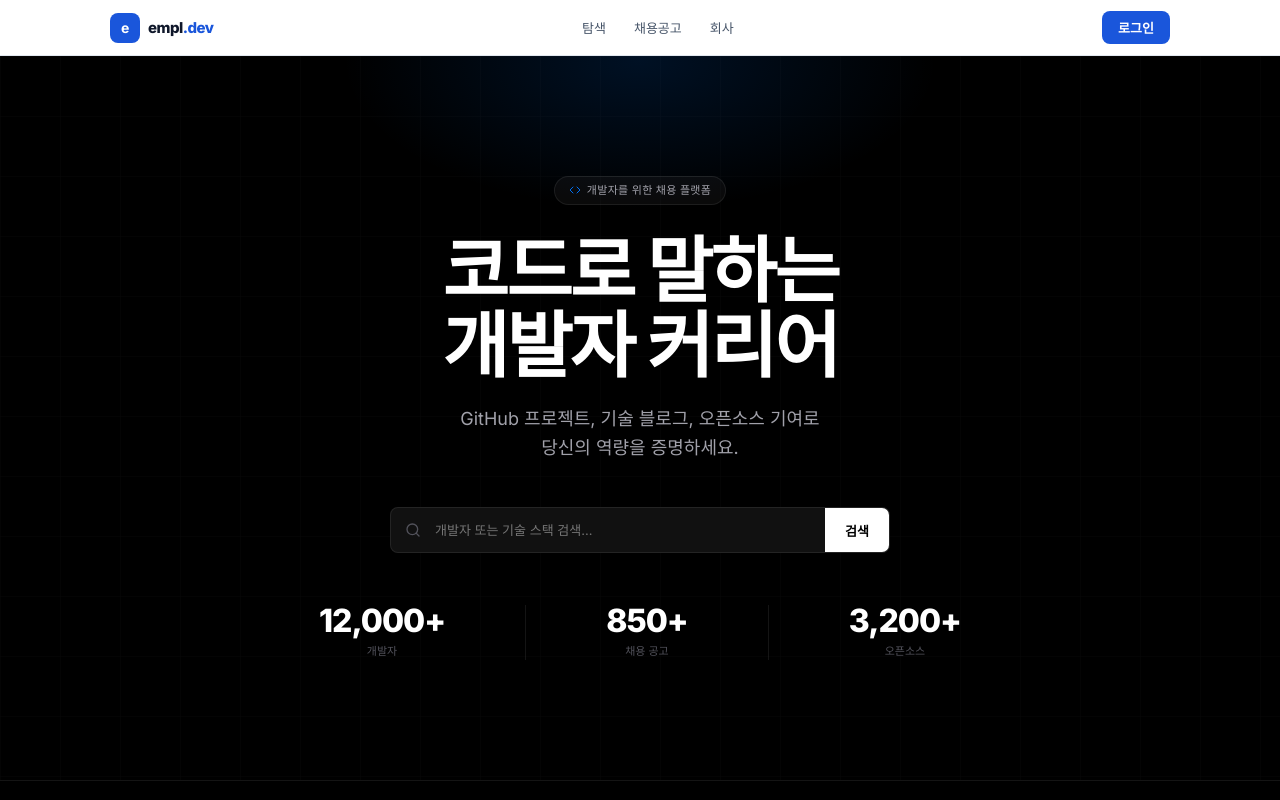
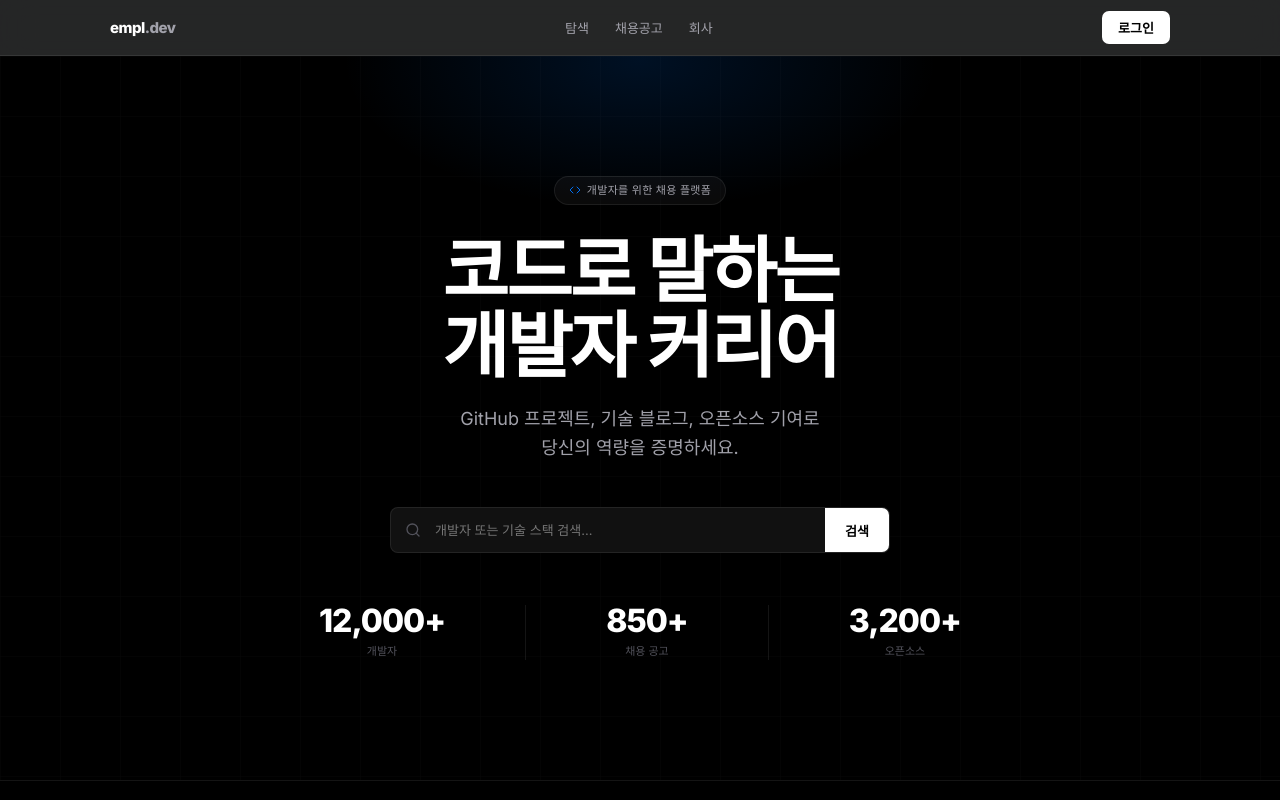
Before and after one commit to Aeru-Network/empl.dev, a React (Vite) app: page / in a window 1280 px wide. Shown: the top 800 px of the page. Built offline with nearby package versions, Linux system fonts and the light colour scheme.

Commit message:
redesign: dark navbar — black bg, plain text logo, no icon
Removes the blue square icon from the empl.dev logo mark.
Nav background becomes rgba(0,0,0,0.85) with backdrop blur,
matching the Vercel-style dark aesthetic across all pages.

https://claude.ai/code/session_017foz1CUzHaaLyHNjKTdtWy

```diff
--- a/src/components/Nav.tsx
+++ b/src/components/Nav.tsx
@@ -15,26 +15,32 @@ interface NavProps {
   onLogout?: () => void;
 }
 
+const D = {
+  bg: 'rgba(0,0,0,0.85)',
+  border: 'rgba(255,255,255,0.08)',
+  borderHover: 'rgba(255,255,255,0.2)',
+  heading: '#ffffff',
+  body: '#a1a1aa',
+  muted: '#52525b',
+  activeText: '#ffffff',
+  activeBg: 'rgba(255,255,255,0.08)',
+  hoverBg: 'rgba(255,255,255,0.05)',
+  dropdownBg: '#111111',
+  dropdownBorder: 'rgba(255,255,255,0.1)',
+  dropdownDivider: 'rgba(255,255,255,0.06)',
+  dropdownHover: 'rgba(255,255,255,0.05)',
+};
+
 const Logo: React.FC<{ onClick: () => void }> = ({ onClick }) => (
   <button
     onClick={onClick}
-    style={{
-      background: 'none', border: 'none', cursor: 'pointer',
-      display: 'flex', alignItems: 'center', gap: '8px', padding: 0,
-    }}
+    style={{ background: 'none', border: 'none', cursor: 'pointer', padding: 0 }}
   >
-    <div style={{
-      width: 30, height: 30, borderRadius: tokens.borderRadius.md,
-      background: tokens.colors.primary, display: 'flex',
-      alignItems: 'center', justifyContent: 'center',
+    <span style={{
+      fontWeight: 800, fontSize: tokens.fontSizes.md,
+      color: '#ffffff', letterSpacing: '-0.5px',
     }}>
-      <span style={{ color: '#fff', fontWeight: tokens.fontWeights.bold, fontSize: '14px', letterSpacing: '-0.5px' }}>e</span>
-    </div>
-    <span style={{
-      fontWeight: tokens.fontWeights.extrabold, fontSize: tokens.fontSizes.md,
-      color: tokens.colors.textPrimary, letterSpacing: '-0.5px',
-    }}>
-      empl<span style={{ color: tokens.colors.primary }}>.dev</span>
+      empl<span style={{ color: '#a1a1aa' }}>.dev</span>
     </span>
   </button>
 );
@@ -47,9 +53,9 @@ const Avatar: React.FC<{ profile?: ProfileData | null; size: number }> = ({ prof
   return (
     <div style={{
       width: size, height: size, borderRadius: '50%',
-      background: tokens.colors.navyGrad, color: '#fff',
+      background: 'rgba(255,255,255,0.1)', color: '#fff',
       display: 'flex', alignItems: 'center', justifyContent: 'center',
-      fontSize: size * 0.42, fontWeight: tokens.fontWeights.bold,
+      fontSize: size * 0.42, fontWeight: 700,
     }}>
       {initial || <UserIcon size={size * 0.5} color="#fff" />}
     </div>
@@ -79,11 +85,12 @@ const Nav: React.FC<NavProps> = ({ currentPage, onNavigate, isLoggedIn = true, p
   }, []);
 
   const navLinkStyle = (active: boolean): React.CSSProperties => ({
-    background: active ? tokens.colors.primaryLight : 'transparent',
-    border: 'none', cursor: 'pointer', fontSize: tokens.fontSizes.sm,
-    fontWeight: active ? tokens.fontWeights.semibold : tokens.fontWeights.medium,
-    color: active ? tokens.colors.primary : tokens.colors.textSecondary,
-    padding: '6px 12px', borderRadius: tokens.borderRadius.md,
+    background: active ? D.activeBg : 'transparent',
+    border: 'none', cursor: 'pointer',
+    fontSize: tokens.fontSizes.sm,
+    fontWeight: active ? 600 : 400,
+    color: active ? D.activeText : D.body,
+    padding: '6px 12px', borderRadius: 7,
     transition: `all ${tokens.transitions.fast}`, whiteSpace: 'nowrap',
   });
 
@@ -106,8 +113,8 @@ const Nav: React.FC<NavProps> = ({ currentPage, onNavigate, isLoggedIn = true, p
   return (
     <nav style={{
       position: 'sticky', top: 0, zIndex: tokens.zIndex.nav,
-      background: 'rgba(255,255,255,0.92)', backdropFilter: 'blur(12px)',
-      borderBottom: `1px solid ${tokens.colors.border}`, height: 56,
+      background: D.bg, backdropFilter: 'blur(16px)',
+      borderBottom: `1px solid ${D.border}`, height: 56,
       display: 'flex', alignItems: 'center',
     }}>
       <div style={{
@@ -117,7 +124,7 @@ const Nav: React.FC<NavProps> = ({ currentPage, onNavigate, isLoggedIn = true, p
         <Logo onClick={() => onNavigate('landing')} />
 
         {!isMobile && (
-          <div style={{ display: 'flex', alignItems: 'center', gap: '4px' }}>
+          <div style={{ display: 'flex', alignItems: 'center', gap: '2px' }}>
             {centerLinks.map(link => {
               const active = currentPage === link.page;
               return (
@@ -125,7 +132,7 @@ const Nav: React.FC<NavProps> = ({ currentPage, onNavigate, isLoggedIn = true, p
                   key={link.page}
                   style={navLinkStyle(active)}
                   onClick={() => onNavigate(link.page)}
-                  onMouseEnter={e => { if (!active) (e.currentTarget as HTMLButtonElement).style.backgroundColor = tokens.colors.surfaceAlt; }}
+                  onMouseEnter={e => { if (!active) (e.currentTarget as HTMLButtonElement).style.backgroundColor = D.hoverBg; }}
                   onMouseLeave={e => { if (!active) (e.currentTarget as HTMLButtonElement).style.backgroundColor = 'transparent'; }}
                 >
                   {link.label}
@@ -140,9 +147,9 @@ const Nav: React.FC<NavProps> = ({ currentPage, onNavigate, isLoggedIn = true, p
             <button
               onClick={() => onNavigate('login')}
               style={{
-                backgroundColor: tokens.colors.primary, color: '#fff', border: 'none',
-                borderRadius: tokens.borderRadius.md, padding: '7px 16px',
-                fontSize: tokens.fontSizes.sm, fontWeight: tokens.fontWeights.semibold, cursor: 'pointer',
+                background: '#fff', color: '#000', border: 'none',
+                borderRadius: 7, padding: '7px 16px',
+                fontSize: tokens.fontSizes.sm, fontWeight: 700, cursor: 'pointer',
               }}
             >
               로그인
@@ -153,29 +160,29 @@ const Nav: React.FC<NavProps> = ({ currentPage, onNavigate, isLoggedIn = true, p
                 onClick={() => setDropdownOpen(o => !o)}
                 style={{
                   display: 'flex', alignItems: 'center', gap: '6px', background: 'none',
-                  border: `1px solid ${tokens.colors.border}`, borderRadius: tokens.borderRadius.full,
+                  border: `1px solid ${D.border}`, borderRadius: 999,
                   padding: '3px 10px 3px 3px', cursor: 'pointer',
                   transition: `border-color ${tokens.transitions.fast}`,
                 }}
-                onMouseEnter={e => (e.currentTarget.style.borderColor = tokens.colors.primary)}
-                onMouseLeave={e => (e.currentTarget.style.borderColor = tokens.colors.border)}
+                onMouseEnter={e => (e.currentTarget.style.borderColor = D.borderHover)}
+                onMouseLeave={e => (e.currentTarget.style.borderColor = D.border)}
               >
                 <Avatar profile={profile} size={28} />
-                <ChevronDownIcon size={13} color={tokens.colors.textSecondary} />
+                <ChevronDownIcon size={13} color={D.body} />
               </button>
 
               {dropdownOpen && (
                 <div style={{
                   position: 'absolute', top: 'calc(100% + 8px)', right: 0,
-                  background: tokens.colors.surface, border: `1px solid ${tokens.colors.border}`,
-                  borderRadius: tokens.borderRadius.lg, boxShadow: tokens.shadows.lg,
-                  minWidth: 180, overflow: 'hidden', zIndex: tokens.zIndex.dropdown,
+                  background: D.dropdownBg, border: `1px solid ${D.dropdownBorder}`,
+                  borderRadius: 10, boxShadow: '0 16px 48px rgba(0,0,0,0.6)',
+                  minWidth: 190, overflow: 'hidden', zIndex: tokens.zIndex.dropdown,
                 }}>
-                  <div style={{ padding: '12px 14px 10px', borderBottom: `1px solid ${tokens.colors.borderLight}`, display: 'flex', alignItems: 'center', gap: 10 }}>
+                  <div style={{ padding: '12px 14px 10px', borderBottom: `1px solid ${D.dropdownDivider}`, display: 'flex', alignItems: 'center', gap: 10 }}>
                     <Avatar profile={profile} size={34} />
                     <div style={{ minWidth: 0 }}>
-                      <div style={{ fontSize: tokens.fontSizes.sm, fontWeight: tokens.fontWeights.semibold, color: tokens.colors.textPrimary }}>{displayName}</div>
-                      <div style={{ fontSize: tokens.fontSizes.xs, color: tokens.colors.textMuted, marginTop: 2, overflow: 'hidden', textOverflow: 'ellipsis', whiteSpace: 'nowrap' }}>{displayEmail}</div>
+                      <div style={{ fontSize: tokens.fontSizes.sm, fontWeight: 600, color: D.heading }}>{displayName}</div>
+                      <div style={{ fontSize: tokens.fontSizes.xs, color: D.muted, marginTop: 2, overflow: 'hidden', textOverflow: 'ellipsis', whiteSpace: 'nowrap' }}>{displayEmail}</div>
                     </div>
                   </div>
                   {dropdownItems.map(item => (
@@ -185,29 +192,29 @@ const Nav: React.FC<NavProps> = ({ currentPage, onNavigate, isLoggedIn = true, p
                       style={{
                         display: 'flex', alignItems: 'center', gap: '9px', width: '100%',
                         background: 'none', border: 'none', padding: '9px 14px', cursor: 'pointer',
-                        fontSize: tokens.fontSizes.sm, color: tokens.colors.textSecondary,
+                        fontSize: tokens.fontSizes.sm, color: D.body,
                         textAlign: 'left', transition: `background ${tokens.transitions.fast}`,
                       }}
-                      onMouseEnter={e => (e.currentTarget.style.background = tokens.colors.surfaceAlt)}
+                      onMouseEnter={e => (e.currentTarget.style.background = D.dropdownHover)}
                       onMouseLeave={e => (e.currentTarget.style.background = 'none')}
                     >
                       {item.icon}
                       {item.label}
                     </button>
                   ))}
-                  <div style={{ borderTop: `1px solid ${tokens.colors.borderLight}` }}>
+                  <div style={{ borderTop: `1px solid ${D.dropdownDivider}` }}>
                     <button
                       onClick={() => { setDropdownOpen(false); onLogout?.(); }}
                       style={{
                         display: 'flex', alignItems: 'center', gap: '9px', width: '100%',
                         background: 'none', border: 'none', padding: '9px 14px', cursor: 'pointer',
-                        fontSize: tokens.fontSizes.sm, color: tokens.colors.error,
+                        fontSize: tokens.fontSizes.sm, color: '#f87171',
                         textAlign: 'left', transition: `background ${tokens.transitions.fast}`,
                       }}
-                      onMouseEnter={e => (e.currentTarget.style.background = '#fff1f2')}
+                      onMouseEnter={e => (e.currentTarget.style.background = 'rgba(239,68,68,0.08)')}
                       onMouseLeave={e => (e.currentTarget.style.background = 'none')}
                     >
-                      <LogOutIcon size={15} color={tokens.colors.error} />
+                      <LogOutIcon size={15} color="#f87171" />
                       로그아웃
                     </button>
                   </div>
```
